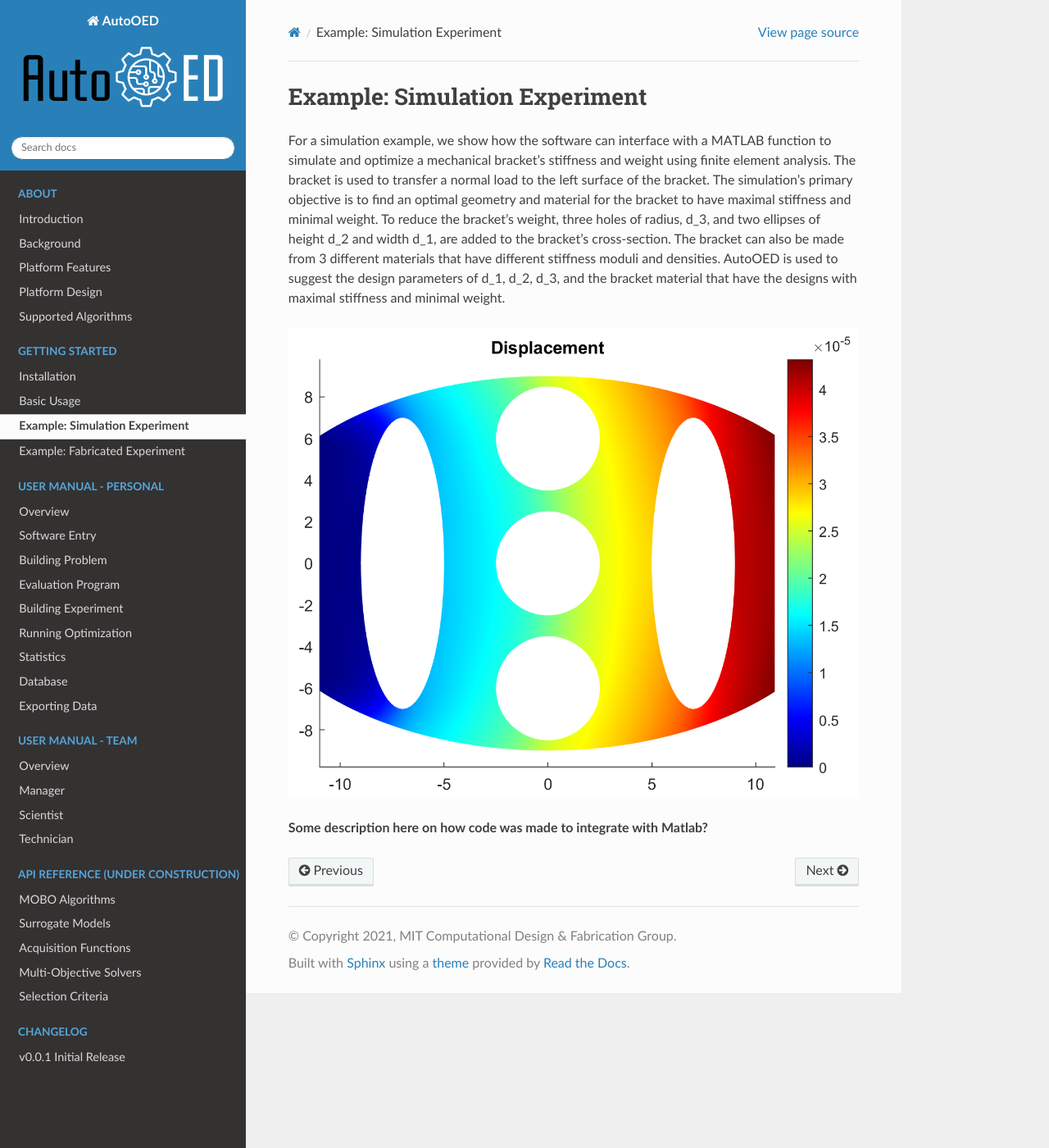
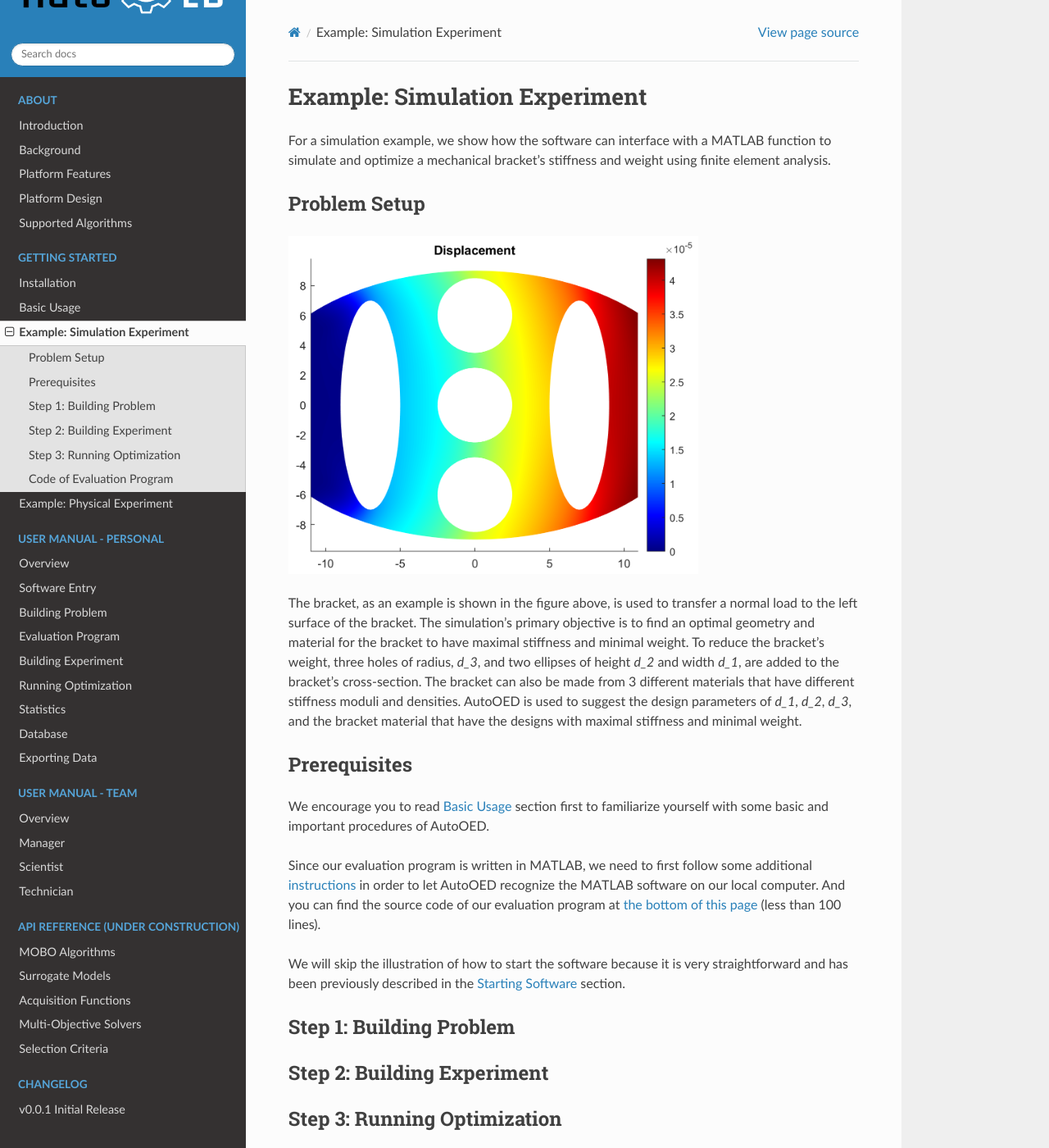
Before and after one commit to yunshengtian/AutoOED, a Sphinx documentation site: the page built from docs/source/content/getting-started/example-simulation.rst, in a window 1280 px wide and 1400 px high. Shown: the whole window at 82% size. Built offline with Sphinx 7.4.7 and the Read the Docs theme 2.0.0, drawn with Linux system fonts in a browser that asks for light colours; some of the changed text lies outside the part shown.

Commit message:
update docs: getting started

```diff
--- a/docs/source/content/getting-started/example-simulation.rst
+++ b/docs/source/content/getting-started/example-simulation.rst
@@ -2,8 +2,129 @@
 Example: Simulation Experiment
 ------------------------------
 
-For a simulation example, we show how the software can interface with a MATLAB function to simulate and optimize a mechanical bracket's stiffness and weight using finite element analysis.  The bracket is used to transfer a normal load to the left surface of the bracket. The simulation's primary objective is to find an optimal geometry and material for the bracket to have maximal stiffness and minimal weight. To reduce the bracket's weight, three holes of radius, d_3, and two ellipses of height d_2 and width d_1, are added to the bracket's cross-section. The bracket can also be made from 3 different materials that have different stiffness moduli and densities. AutoOED is used to suggest the design parameters of d_1, d_2, d_3, and the bracket material that have the designs with maximal stiffness and minimal weight.
+For a simulation example, we show how the software can interface with a MATLAB function to simulate and optimize a mechanical bracket's stiffness and weight using finite element analysis.
 
-.. image:: placeHolder2.png
 
-**Some description here on how code was made to integrate with Matlab?**
+Problem Setup
+-------------
+
+.. figure:: ../../_static/getting-started/example-simulation/material.png
+   :width: 500 px
+
+The bracket, as an example is shown in the figure above, is used to transfer a normal load to the left surface of the bracket.
+The simulation's primary objective is to find an optimal geometry and material for the bracket to have maximal stiffness and minimal weight.
+To reduce the bracket's weight, three holes of radius, *d_3*, and two ellipses of height *d_2* and width *d_1*, are added to the bracket's cross-section.
+The bracket can also be made from 3 different materials that have different stiffness moduli and densities.
+AutoOED is used to suggest the design parameters of *d_1*, *d_2*, *d_3*, and the bracket material that have the designs with maximal stiffness and minimal weight.
+
+
+Prerequisites
+-------------
+
+We encourage you to read `Basic Usage <basic-usage.html>`_ section first to familiarize yourself with some basic and important procedures of AutoOED.
+
+Since our evaluation program is written in MATLAB, we need to first follow some additional `instructions <installation.html#matlab-extension>`_
+in order to let AutoOED recognize the MATLAB software on our local computer. And you can find the source code of our evaluation program at
+`the bottom of this page <example-simulation.html#code-of-evaluation-program>`_ (less than 100 lines).
+
+We will skip the illustration of how to start the software because it is very straightforward and has been previously described in the `Starting Software <basic-usage.html#step-1-starting-software>`_ section.
+
+
+Step 1: Building Problem
+------------------------
+
+
+Step 2: Building Experiment
+---------------------------
+
+
+Step 3: Running Optimization
+----------------------------
+
+
+Code of Evaluation Program
+--------------------------
+
+.. code-block:: matlab
+
+    % simulation.m
+    function [md,mass] = simulation(d_1,d_2,d_3,mat)
+
+        % Design parameters
+        % d_1   % Range: 0.5 to 3.5
+        % d_2   % Range: 0.5 to 7
+        % d_3   % Range: 0.5 to 2.5
+        % mat   % 1 = aluminum, 2 = steel, 3 = nylon
+
+        % Aluminum
+        if mat == 1
+            d = 2700;   % density (kg/m^3)
+            ym = 70e9;  % Young's Modulus (Pa)
+            pr = 0.33;  % Poisson's Ratio (-)
+
+        % Steel
+        elseif mat == 2
+            d = 7800;   % density (kg/m^3)
+            ym = 205e9; % Young's Modulus (Pa)
+            pr = 0.29;  % Poisson's Ratio (-)
+
+        % Nylon
+        elseif mat == 3
+            d = 1150; % density (kg/m^3)
+            ym = 2e9; % Young's Modulus (Pa)
+            pr = 0.4; % Poisson's Ratio (-)
+
+        end
+
+        t = linspace(0,2*pi,500)';
+        xin = 15*cos(t);
+        yin = 9*sin(t);
+
+        indices = find(xin>11);
+        len = length(xin)-2*length(indices);
+        x1 = zeros(1,len)';
+        y1 = zeros(1,len)';
+        i = 1;
+
+        for n = 1:size(xin)
+            if xin(n) < 11 && xin(n) > -11
+                x1(i) = xin(n);
+                y1(i) = yin(n);
+                i = i+1;
+            end
+        end
+
+        x2 = 7+d_1*cos(t);
+        y2 = d_2*sin(t);
+
+        x3 = d_1*cos(t)-7;
+        y3 = d_2*sin(t);
+
+        x4 = d_3*cos(t);
+        y4 = 6+d_3*sin(t);
+
+        x5 = d_3*cos(t);
+        y5 = d_3*sin(t)-6;
+
+        x6 = d_3*cos(t);
+        y6 = d_3*sin(t);
+
+        pgon = polyshape({x1, x2, x3, x4, x5, x6},{y1, y2, y3, y4, y5, y6});
+        tr = triangulation(pgon);
+        model = createpde('structural','static-planestress');
+        tnodes = tr.Points';
+        telements = tr.ConnectivityList';
+
+        geometryFromMesh(model,tnodes,telements);
+        generateMesh(model,'Hmax',0.25);
+
+        structuralProperties(model,'YoungsModulus',ym,'PoissonsRatio',pr);
+        structuralBC(model,'Edge',3,'Constraint','fixed');
+        structuralBoundaryLoad(model,'Edge',2,'SurfaceTraction',[0;2000]);
+
+        R = solve(model);
+
+        mass = area(pgon)*d;
+        md = max(R.Displacement.Magnitude);
+
+    end
--- a/docs/source/content/manual-personal/eval-program.rst
+++ b/docs/source/content/manual-personal/eval-program.rst
@@ -8,6 +8,8 @@ constraints for some design samples proposed by the optimization algorithm.
 
 In this section, we introduce how should these programs be written (in Python/C/C++/MATLAB) in order to be compatible with AutoOED.
 And the format is slightly different for performance evaluation and constraint evaluation.
+
+Note that as a prerequisite for MATLAB programs to work, please follow the additional but necessary `instructions <../getting-started/installation.html#matlab-extension>`_.
 
 
 Performance Evaluation
--- a/docs/source/index.rst
+++ b/docs/source/index.rst
@@ -24,7 +24,7 @@ Welcome to AutoOED's documentation!
    content/getting-started/installation
    content/getting-started/basic-usage
    content/getting-started/example-simulation
-   content/getting-started/example-fabricated
+   content/getting-started/example-physical
 
 
 .. toctree::
```
Also changed, not shown: docs/source/content/getting-started/example-physical.rst (renamed from docs/source/content/getting-started/example-fabricated.rst, +31 -5 lines), docs/source/content/getting-started/installation.rst (+15 -0 lines), docs/source/_static/getting-started/example-physical/setup.png (renamed from docs/source/content/getting-started/placeHolder.png), docs/source/_static/getting-started/example-simulation/material.png (renamed from docs/source/content/getting-started/placeHolder2.png).
